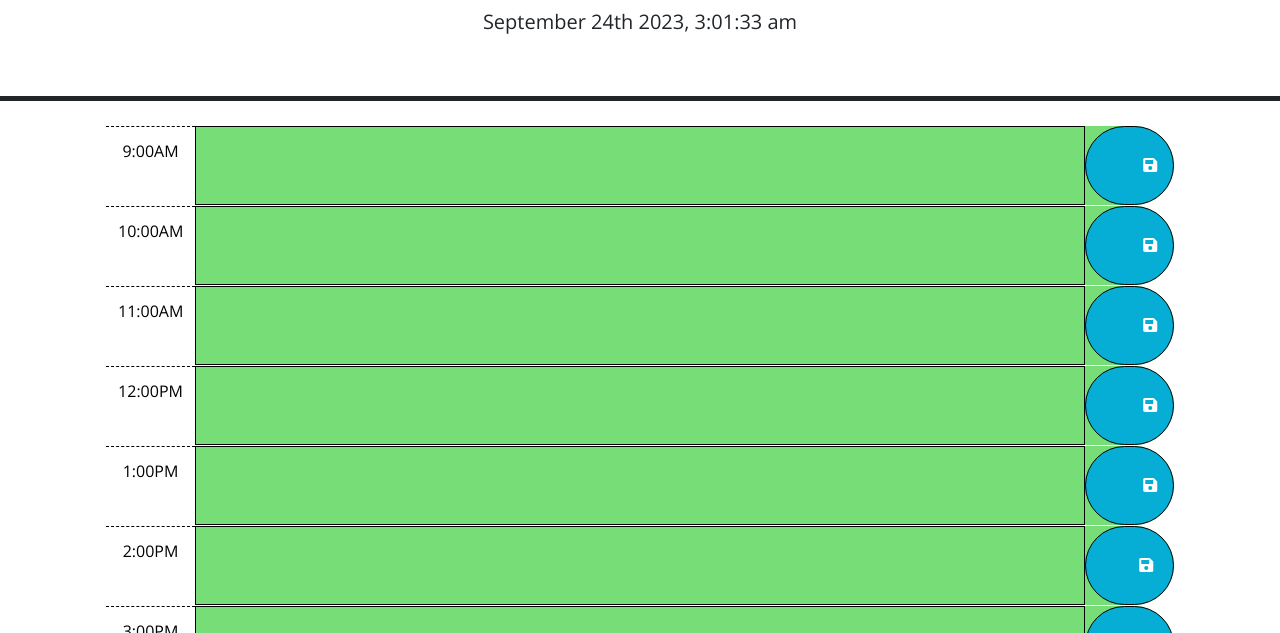
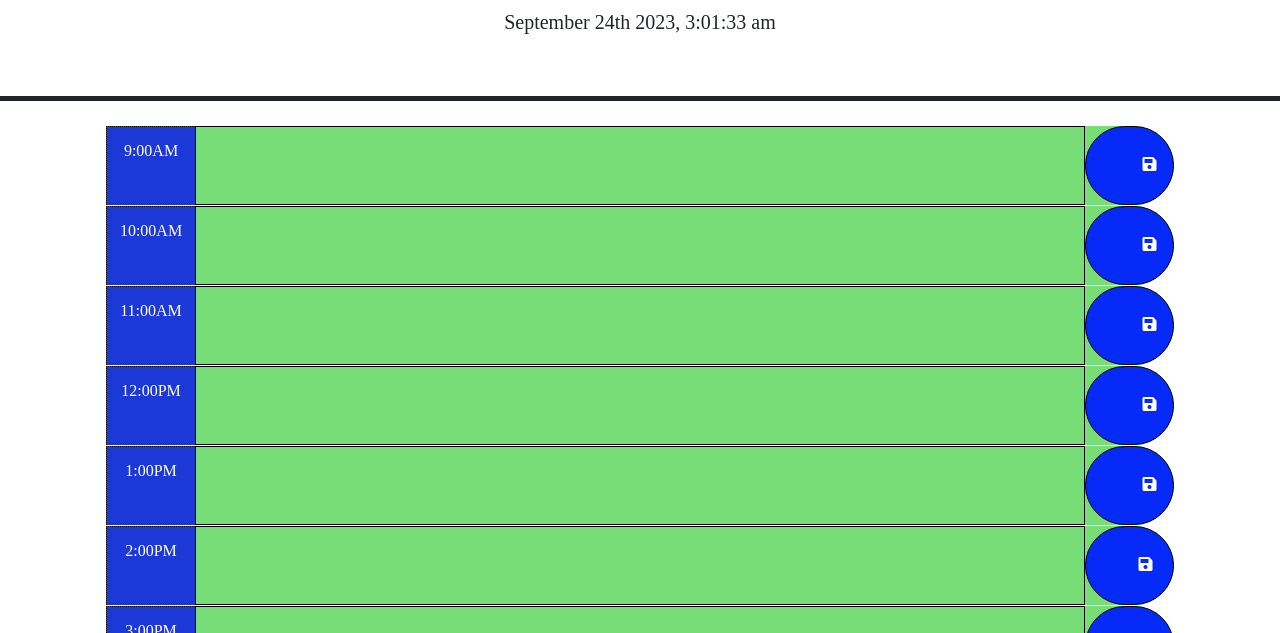
Before and after one commit to Neuroventure/work-day-scheduler, a plain HTML site: page index.html in a window 1280 px wide. Shown: the part 157-790 px from the top of the page. Drawn offline with nearby package versions, Linux system fonts and the light colour scheme.

Commit message:
made some styling changes and added more comments

```diff
--- a/index.html
+++ b/index.html
@@ -4,14 +4,17 @@
     <meta charset="UTF-8" />
     <meta name="viewport" content="width=device-width, initial-scale=1.0" />
     <meta http-equiv="X-UA-Compatible" content="ie=edge" />
+    <!--Bootstrap js library-->
     <link rel="stylesheet" href="https://stackpath.bootstrapcdn.com/bootstrap/4.3.1/css/bootstrap.min.css" />
     <link
       rel="stylesheet"
       href="https://cdn.jsdelivr.net/npm/bootstrap@5.1.3/dist/css/bootstrap.min.css"/>
-    <link rel="stylesheet"
+    <!--font awesome api for icons-->
+      <link rel="stylesheet"
       href="https://use.fontawesome.com/releases/v5.8.1/css/all.css"
       integrity="sha384-50oBUHEmvpQ+1lW4y57PTFmhCaXp0ML5d60M1M7uH2+nqUivzIebhndOJK28anvf"
       crossorigin="anonymous"/>
+      <!--Google fonts api-->
     <link
       href="https://fonts.googleapis.com/css?family=Open+Sans&display=swap"
       rel="stylesheet"/>
--- a/script.js
+++ b/script.js
@@ -29,13 +29,11 @@ $("#hour-15 .description").val(localStorage.getItem("hour-15"));
 $("#hour-16 .description").val(localStorage.getItem("hour-16"));
 $("#hour-17 .description").val(localStorage.getItem("hour-17"));
 
-
-
 function hourTracker() {
   //get current number of hours.
   var currentHour = moment().hour();
 
-  // loop over time blocks
+  // loops over the time blocks
   $('.time-block').each(function() {
     var blockHour = parseInt($(this).attr('id').split('-')[1]);
 
--- a/style.css
+++ b/style.css
@@ -1,5 +1,5 @@
 body {
-  font-family: 'Open Sans', sans-serif;
+  font-family: 'Times New Roman', Times, serif;
   font-size: 16px;
   line-height: 1;
 }
@@ -8,7 +8,7 @@ textarea{
   background: transparent;
   border: 1px;
   resize: none;
-  color: #000000;
+  color: #ffffff;
   border-left: 1px solid black;
   padding: 10px;
 }
@@ -40,9 +40,11 @@ textarea{
 }
 
 .hour {
-  background-color: #ffffff;
-  color: #000000;
-  border-top: 1px dashed #000000;
+  background-color: #1c38d6;
+  color: #ffffff;
+  border-top: 1px dotted #000000;
+  border-left: 1px dotted black;
+
 }
 
 .past {
@@ -63,8 +65,8 @@ textarea{
 .saveBtn {
   border: 1px solid black;
   padding: 2px;
-  border-radius: 40px;
-  background-color: #06AED5;
+  border-radius: 45px;
+  background-color: #062af8;
   color: white;
 }
 
```
Also changed, not shown: 1 other file.
